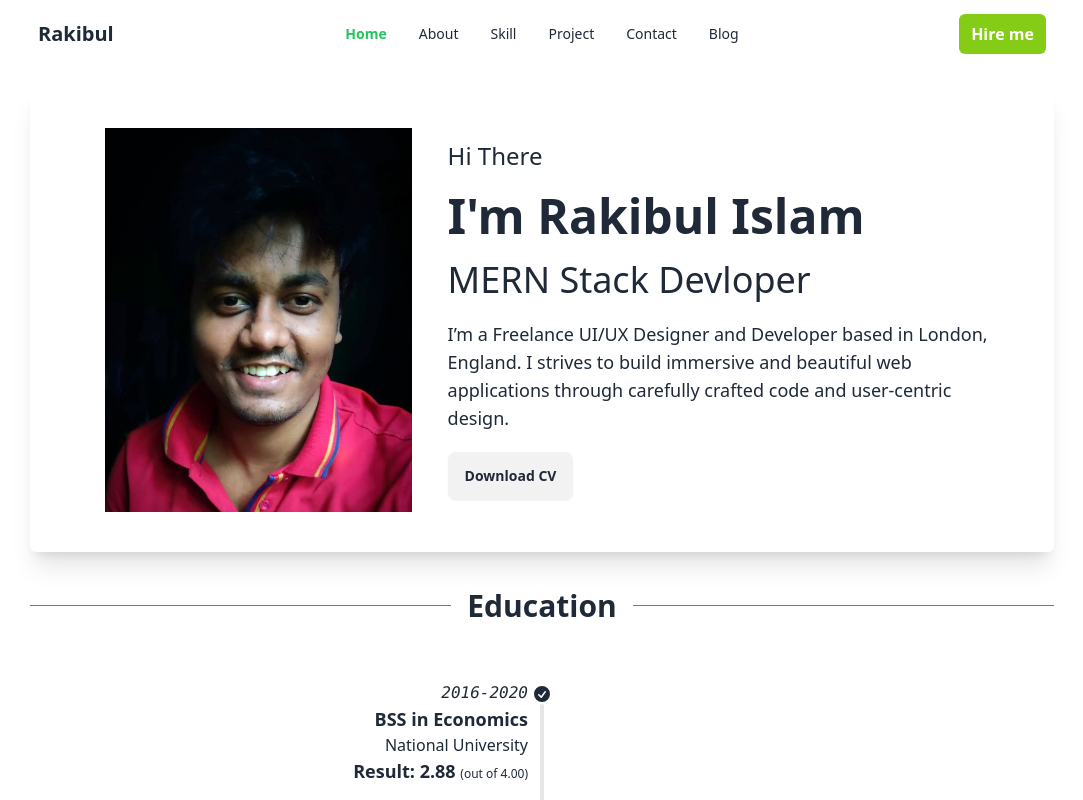
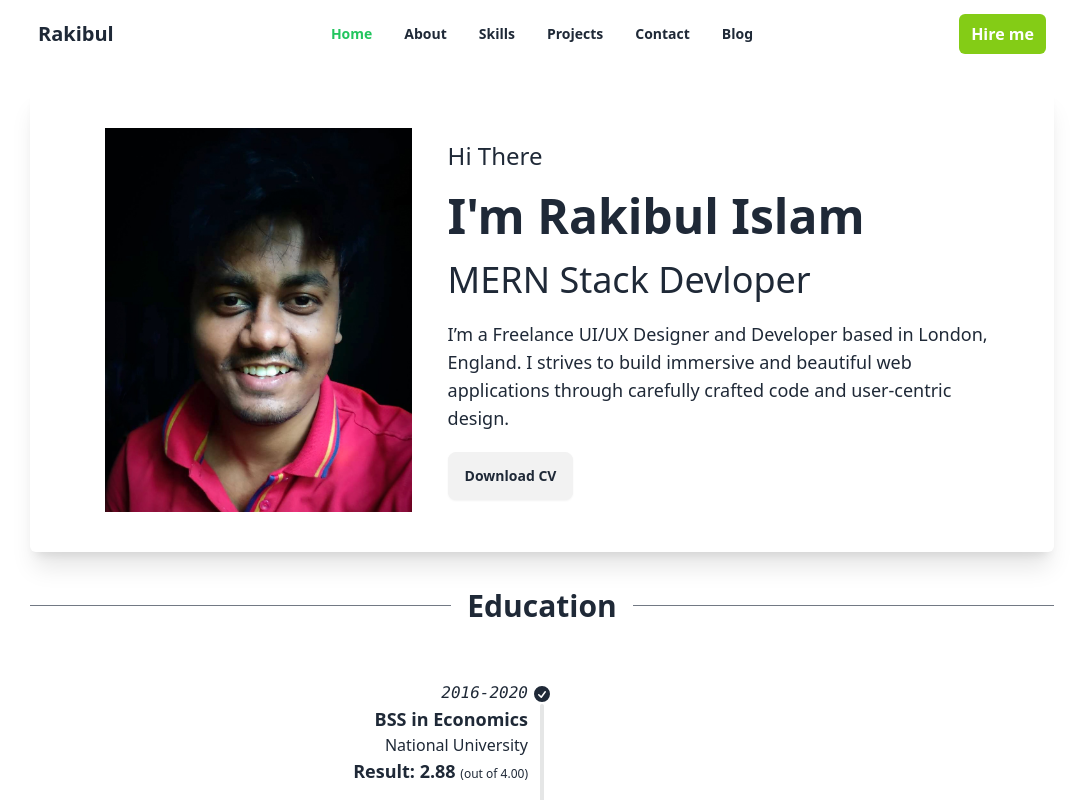
Before and after one commit to rjspyk5/web-dev-portfolio, a React (Vite) app: page / in a window 1280 px wide. Shown: the top 800 px of the page, without its empty margins (98-1181 px from the left). Built offline with nearby package versions, Linux system fonts and the light colour scheme.

Commit message:
setup:routing routes with pages

```diff
--- /dev/null
+++ b/src/Pages/About/About.jsx
@@ -0,0 +1,5 @@
+import React from "react";
+
+export const About = () => {
+  return <div>About</div>;
+};
--- /dev/null
+++ b/src/Pages/Blog/Blog.jsx
@@ -0,0 +1,5 @@
+import React from "react";
+
+export const Blog = () => {
+  return <div>Blog</div>;
+};
--- a/src/Pages/Home/Home.jsx
+++ b/src/Pages/Home/Home.jsx
@@ -6,24 +6,16 @@ import { SkillSection } from "../../components/SkillSection/SkillSection";
 import { SectionHeading } from "./../../components/sectionHeading/SectionHeading";
 export const Home = () => {
   return (
-    <div className="md:mx-[10%] mx-[5%]">
+    <div>
       <Banner />
-      <div id="education">
-        <SectionHeading heading="Education" />
-        <Education />
-      </div>
-      <div id="skills">
-        <SectionHeading heading="Skills" />
-        <SkillSection />
-      </div>
-      <div id="projects">
-        <SectionHeading heading="Projects" />
-        <ProjectSection />
-      </div>
-      <div id="contact">
-        <SectionHeading heading="Contact Info" />
-        <Contact />
-      </div>
+
+      <Education />
+
+      <SkillSection />
+
+      <ProjectSection />
+
+      <Contact />
     </div>
   );
 };
--- a/src/Shared/Navbar.jsx
+++ b/src/Shared/Navbar.jsx
@@ -6,7 +6,9 @@ export const Navbar = () => {
       <li>
         <NavLink
           className={({ isActive }) =>
-            isActive ? "text-green-500 font-bold" : "font-bold"
+            isActive
+              ? "text-green-500 duration-700 transition-colors focus:text-green-500 font-bold"
+              : "font-bold"
           }
           to="/"
         >
@@ -14,44 +16,68 @@ export const Navbar = () => {
         </NavLink>
       </li>
       <li>
-        <a
-          className="hover:text-green-500 duration-700 transition-colors focus:text-green-500"
-          href="#about"
+        <NavLink
+          to="/about"
+          className={({ isActive }) =>
+            isActive
+              ? "text-green-500 duration-700 transition-colors focus:text-green-500 font-bold"
+              : "hover:text-green-500 duration-700 transition-colors font-bold"
+          }
         >
           About
-        </a>
+        </NavLink>
       </li>
       <li>
-        <a
-          className="hover:text-green-500 duration-700 transition-colors focus:text-green-500"
-          href="#skills"
+        <NavLink
+          to="/skills"
+          className={({ isActive }) =>
+            isActive
+              ? "text-green-500 duration-700 transition-colors focus:text-green-500 font-bold"
+              : "hover:text-green-500 duration-700 transition-colors font-bold"
+          }
         >
-          Skill
-        </a>
+          {" "}
+          Skills
+        </NavLink>
       </li>
       <li>
-        <a
-          className="hover:text-green-500 duration-700 transition-colors focus:text-green-500"
-          href="#projects"
+        <NavLink
+          to="/projects"
+          className={({ isActive }) =>
+            isActive
+              ? "text-green-500 duration-700 transition-colors focus:text-green-500 font-bold"
+              : "hover:text-green-500 duration-700 transition-colors font-bold"
+          }
         >
-          Project
-        </a>
+          {" "}
+          Projects
+        </NavLink>
       </li>
       <li>
-        <a
-          className="hover:text-green-500 duration-700 transition-colors focus:text-green-500"
-          href="#contact"
+        <NavLink
+          to="/contact"
+          className={({ isActive }) =>
+            isActive
+              ? "text-green-500 duration-700 transition-colors focus:text-green-500 font-bold"
+              : "hover:text-green-500 duration-700 transition-colors font-bold"
+          }
         >
+          {" "}
           Contact
-        </a>
+        </NavLink>
       </li>
       <li>
-        <Link
-          className="hover:text-green-500 duration-700 transition-colors focus:text-green-500"
-          to="#blog"
+        <NavLink
+          to="/blog"
+          className={({ isActive }) =>
+            isActive
+              ? "text-green-500 duration-700 transition-colors focus:text-green-500 font-bold"
+              : "hover:text-green-500 duration-700 transition-colors font-bold"
+          }
         >
+          {" "}
           Blog
-        </Link>
+        </NavLink>
       </li>
     </>
   );
--- a/src/components/Contact/Contact.jsx
+++ b/src/components/Contact/Contact.jsx
@@ -3,9 +3,13 @@ import { BsEnvelope, BsTelephone } from "react-icons/bs";
 import { FaFacebookSquare, FaLinkedin } from "react-icons/fa";
 import { FaSquareGithub } from "react-icons/fa6";
 import { SlLocationPin } from "react-icons/sl";
+import { SectionHeading } from "../sectionHeading/SectionHeading";
 
 export const Contact = () => {
   return (
+    <>
+      {" "}
+      <SectionHeading heading="Contact Info" />{" "}
       <div className="grid grid-cols-1 gap-16 md:gap-8 md:grid-cols-12">
         <div className=" md:col-span-4">
           <p className="mb-10 font-semibold text-xl ">Contact info</p>
@@ -31,7 +35,10 @@ export const Contact = () => {
             <p className="mt-14 mb-6 font-semibold text-xl ">Social info</p>
             <div className="flex  gap-5">
               <div className="flex justify-center items-center p-6 rounded-full bg-base-100 shadow-2xl">
-              <a href="https://www.linkedin.com/in/rakibulweb/" target="_blank">
+                <a
+                  href="https://www.linkedin.com/in/rakibulweb/"
+                  target="_blank"
+                >
                   <FaLinkedin size={36} />
                 </a>
               </div>
@@ -99,5 +106,6 @@ export const Contact = () => {
           </div>
         </div>
       </div>
+    </>
   );
 };
--- a/src/components/Education/Education.jsx
+++ b/src/components/Education/Education.jsx
@@ -1,6 +1,9 @@
+import { SectionHeading } from "../sectionHeading/SectionHeading";
+
 export const Education = () => {
   return (
     <div>
+      <SectionHeading heading="Education" />
       <div className=" h-full">
         <ul className="timeline timeline-snap-icon max-md:timeline-compact timeline-vertical">
           <li>
--- a/src/components/ProjectSection/ProjectSection.jsx
+++ b/src/components/ProjectSection/ProjectSection.jsx
@@ -2,10 +2,12 @@ import { ProjectCard } from "./ProjectCard";
 import p1 from "../../assets/p1.jpg";
 import p2 from "../../assets/p2.jpg";
 import p3 from "../../assets/p3.jpg";
+import { SectionHeading } from "../sectionHeading/SectionHeading";
 
 export const ProjectSection = () => {
   return (
     <div>
+      <SectionHeading heading="Projects" />
       <div className="grid grid-cols-1 md:grid-cols-2 lg:grid-cols-3 gap-10">
         <ProjectCard
           link="https://wisdom-library-1acce.web.app/"
--- a/src/components/SkillSection/SkillIteam.jsx
+++ b/src/components/SkillSection/SkillIteam.jsx
@@ -2,7 +2,7 @@ import React from "react";
 
 export const SkillIteam = ({ icon, name }) => {
   return (
-    <div className="p-4 flex flex-col  justify-center items-center space-y-2">
+    <div className="p-4 flex hover:shadow-2xl duration-1000 hover:scale-105 flex-col shadow-lg border rounded-md  justify-center items-center space-y-2">
       {icon}
       <p>{name}</p>
     </div>
--- a/src/components/SkillSection/SkillSection.jsx
+++ b/src/components/SkillSection/SkillSection.jsx
@@ -39,6 +39,7 @@ import { BiLogoTypescript } from "react-icons/bi";
 import { IoLogoCss3 } from "react-icons/io5";
 import { BsStripe } from "react-icons/bs";
 import { GrMysql } from "react-icons/gr";
+import { SectionHeading } from "../sectionHeading/SectionHeading";
 
 export const SkillSection = () => {
   const skillIcons = [
@@ -67,10 +68,14 @@ export const SkillSection = () => {
   ];
 
   return (
-    <div className="grid grid-cols-3 sm:grid-cols-4 gap-3 md:grid-cols-6 lg:grid-cols-8">
-      {skillIcons.map((skill, idx) => (
-        <SkillIteam key={idx} icon={skill.icon} name={skill.name} />
-      ))}
-    </div>
+    <>
+      {" "}
+      <SectionHeading heading="Skills" />
+      <div className="grid grid-cols-3 sm:grid-cols-4 gap-3 md:grid-cols-6 lg:grid-cols-8">
+        {skillIcons.map((skill, idx) => (
+          <SkillIteam key={idx} icon={skill.icon} name={skill.name} />
+        ))}
+      </div>
+    </>
   );
 };
--- a/src/layout/Root.jsx
+++ b/src/layout/Root.jsx
@@ -6,7 +6,11 @@ export const Root = () => {
   return (
     <div>
       <Navbar />
-      <Outlet />
+      <div className="md:mx-[10%] mx-[5%]">
+        {" "}
+        <Outlet />
+      </div>
+
       <Footer />
     </div>
   );
```
Also changed, not shown: src/Routing.jsx (+25 -0 lines). Lines whose indentation alone changed are shown as unchanged.
